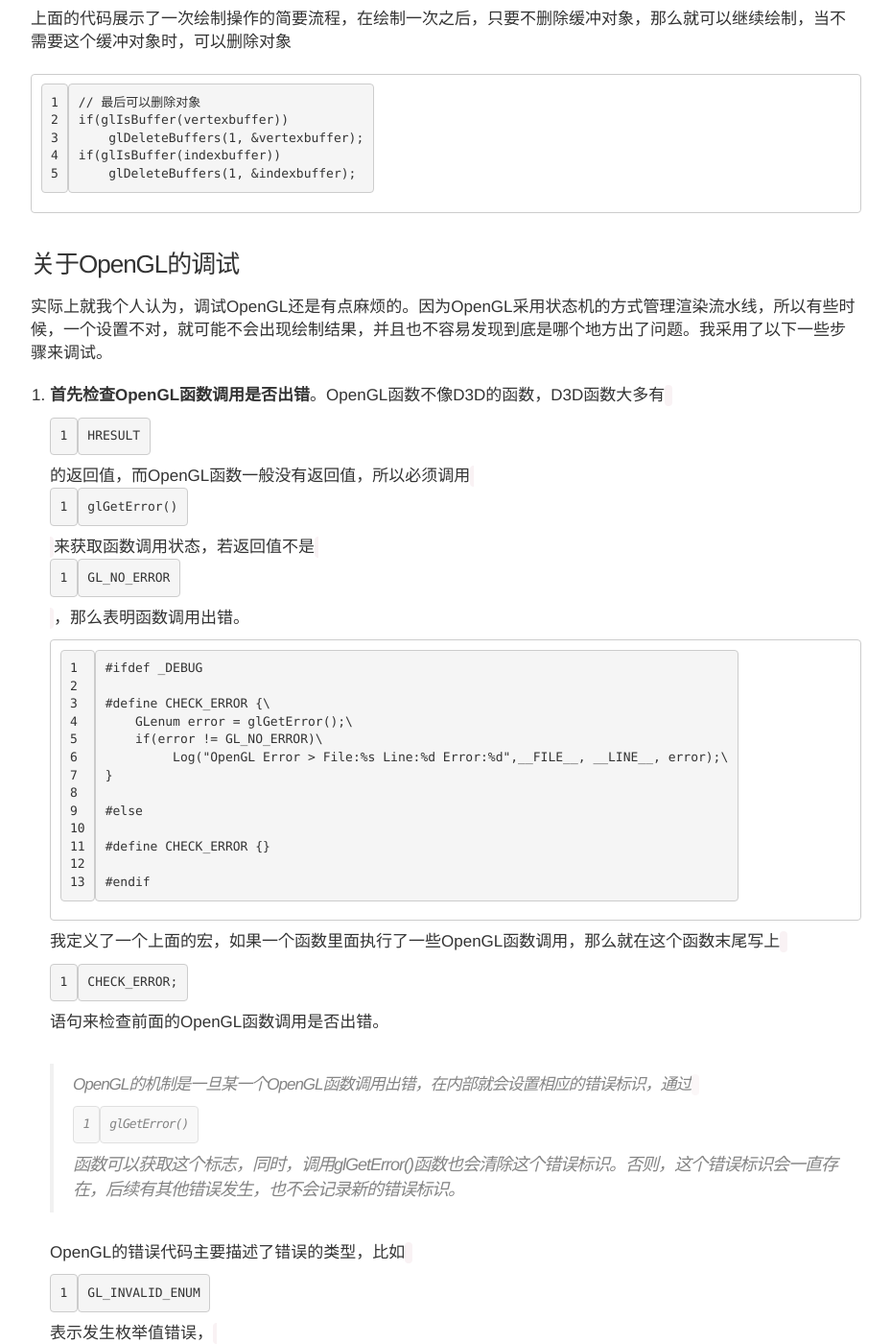
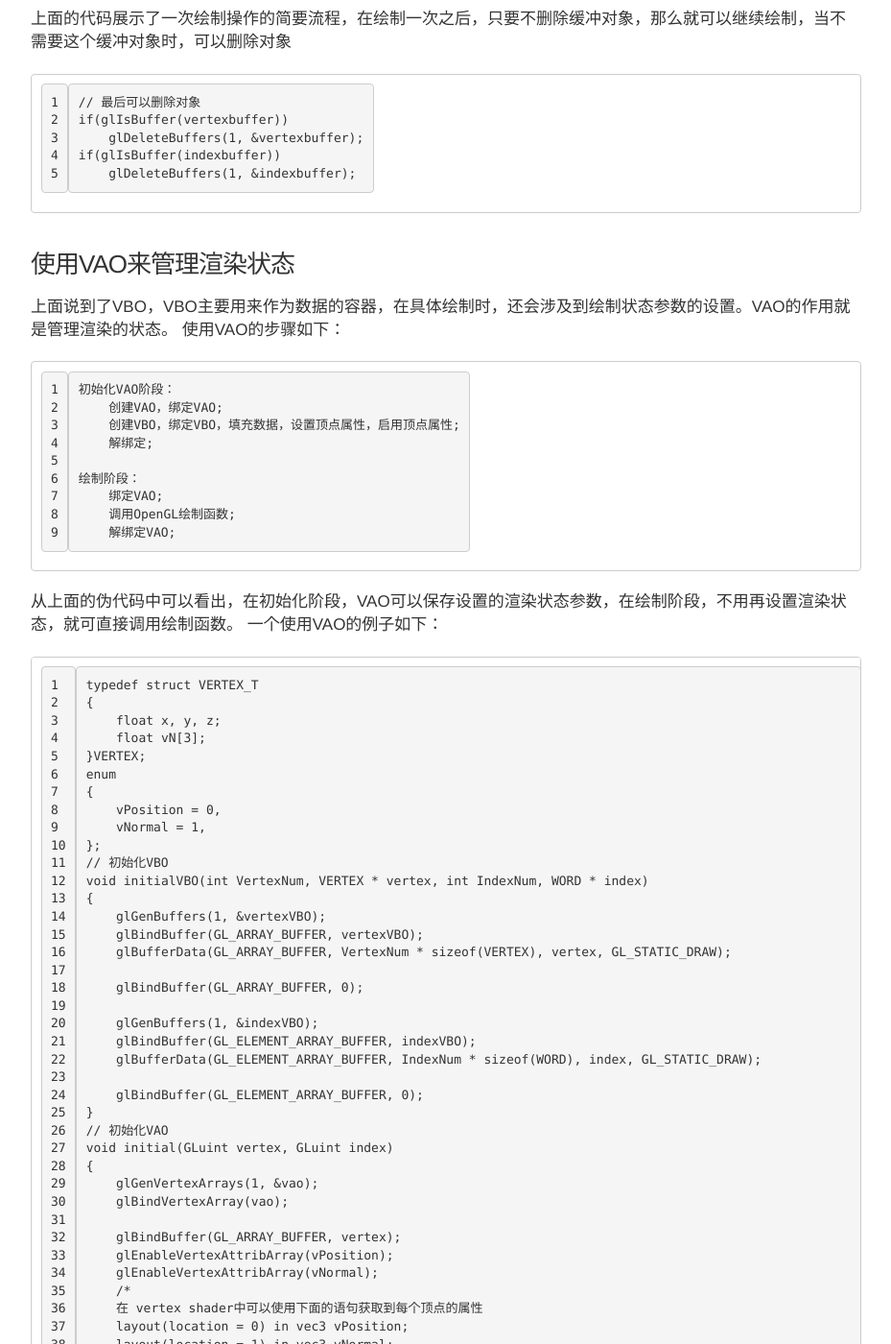
Before and after one commit to Gemini2015/gemini2015.github.io, a Jekyll site: the page built from _posts/2014-12-04-zfxengine-opengl.markdown, in a window 1280 px wide and 1400 px high, scrolled down 4979 px. Shown: the whole window at 96% size, without its empty margins (175-1104 px from the left). Built offline with Jekyll 4.4.1, drawn with Linux system fonts in a browser that asks for light colours; nearby versions of some CDN libraries; comment, search, counter and statistics services are not loaded; some of the changed text lies outside the part shown.

Commit message:
更新VAO

````diff
--- a/_posts/2014-12-04-zfxengine-opengl.markdown
+++ b/_posts/2014-12-04-zfxengine-opengl.markdown
@@ -124,6 +124,83 @@ if(glIsBuffer(indexbuffer))
 ```
 
 
+### 使用VAO来管理渲染状态
+上面说到了VBO，VBO主要用来作为数据的容器，在具体绘制时，还会涉及到绘制状态参数的设置。VAO的作用就是管理渲染的状态。
+使用VAO的步骤如下：
+
+```
+初始化VAO阶段：
+    创建VAO，绑定VAO;
+    创建VBO，绑定VBO，填充数据，设置顶点属性，启用顶点属性;
+    解绑定;
+
+绘制阶段：
+    绑定VAO;
+    调用OpenGL绘制函数;
+    解绑定VAO;
+```
+从上面的伪代码中可以看出，在初始化阶段，VAO可以保存设置的渲染状态参数，在绘制阶段，不用再设置渲染状态，就可直接调用绘制函数。
+一个使用VAO的例子如下：
+
+```
+typedef struct VERTEX_T
+{
+    float x, y, z;
+    float vN[3];
+}VERTEX;
+enum
+{
+    vPosition = 0,
+    vNormal = 1,
+};
+// 初始化VBO
+void initialVBO(int VertexNum, VERTEX * vertex, int IndexNum, WORD * index)
+{
+    glGenBuffers(1, &vertexVBO);
+    glBindBuffer(GL_ARRAY_BUFFER, vertexVBO);
+    glBufferData(GL_ARRAY_BUFFER, VertexNum * sizeof(VERTEX), vertex, GL_STATIC_DRAW);
+
+    glBindBuffer(GL_ARRAY_BUFFER, 0);
+
+    glGenBuffers(1, &indexVBO);
+    glBindBuffer(GL_ELEMENT_ARRAY_BUFFER, indexVBO);
+    glBufferData(GL_ELEMENT_ARRAY_BUFFER, IndexNum * sizeof(WORD), index, GL_STATIC_DRAW);
+
+    glBindBuffer(GL_ELEMENT_ARRAY_BUFFER, 0);
+}
+// 初始化VAO
+void initial(GLuint vertex, GLuint index)
+{
+    glGenVertexArrays(1, &vao);
+    glBindVertexArray(vao);
+
+    glBindBuffer(GL_ARRAY_BUFFER, vertex);
+    glEnableVertexAttribArray(vPosition);
+    glEnableVertexAttribArray(vNormal);
+    /*
+    在 vertex shader中可以使用下面的语句获取到每个顶点的属性
+    layout(location = 0) in vec3 vPosition;
+    layout(location = 1) in vec3 vNormal;
+    */
+    glVertexAttribPointer(vPosition, 3, GL_FLOAT, GL_FALSE, sizoef(VERTEX), 0);
+    glVertexAttribPointer(vNormal, 3, GL_FLOAT, GL_FALSE, sizoef(VERTEX), (void*)(3 * sizeof(float)));
+
+    glBindBuffer(GL_ELEMENT_ARRAY_BUFFER, index);
+
+    glBindVertexArray(0);
+}
+// 绘制图形
+void draw(GLuint vao)
+{
+    glBindVertexArray(vao);
+
+    glDrawElements(GL_TRIANGLES, indexCount, GL_UNSIGNED_SHORT, 0);
+
+    glBindVertexArray(0);
+}
+```
+
+
 ### 关于OpenGL的调试
 实际上就我个人认为，调试OpenGL还是有点麻烦的。因为OpenGL采用状态机的方式管理渲染流水线，所以有些时候，一个设置不对，就可能不会出现绘制结果，并且也不容易发现到底是哪个地方出了问题。我采用了以下一些步骤来调试。
 
@@ -157,8 +234,7 @@ if(glIsBuffer(indexbuffer))
     对于视图模型矩阵、投影矩阵，若是调用`gluLookAt`和`gluPerspective`来设置的话，一般不容易出错，可以使用`glGetFloatv`获取当前试图模型矩阵和投影矩阵。如果手动计算矩阵的话，可以将计算出来的矩阵，和上面两个函数设置的矩阵进行对比，这样就能解决计算上的Bug。
 
 
-碰到的一些问题
---
+## 碰到的一些问题
 
 1.  上面提到了`ChoosePixelFormat`函数，当我在运行的时候，运行到这个函数时，程序直接宕掉了。这个函数的参数是`HDC`和`PIXELFORMATDESCRIPTOR`，我调试了一下，发现这两个参数应该都不会有问题。后来上网搜了一下，在一个英文网站上发现了类似的问题，上面的解释是这个函数会依赖`opengl32.dll`，如果之前没有调用任何gl函数的，程序就不会载入`opengl32.dll`，那么这个函数就会宕掉。解决方法是在这个函数之前随便调用一个gl函数就可以了，我试了一下，调用了一个`glLoadIdentity()`，果然就没问题了。但是后来，我把这个gl调用去掉之后，又不会宕掉，费解。
 
````
